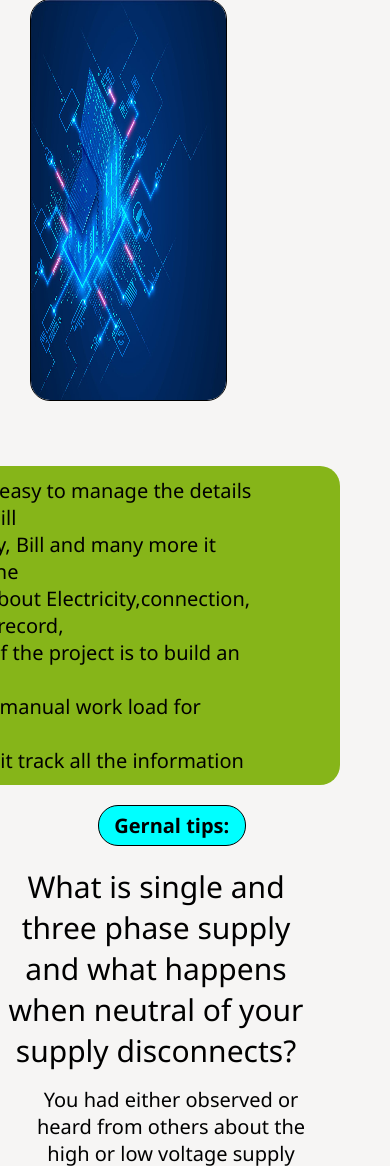
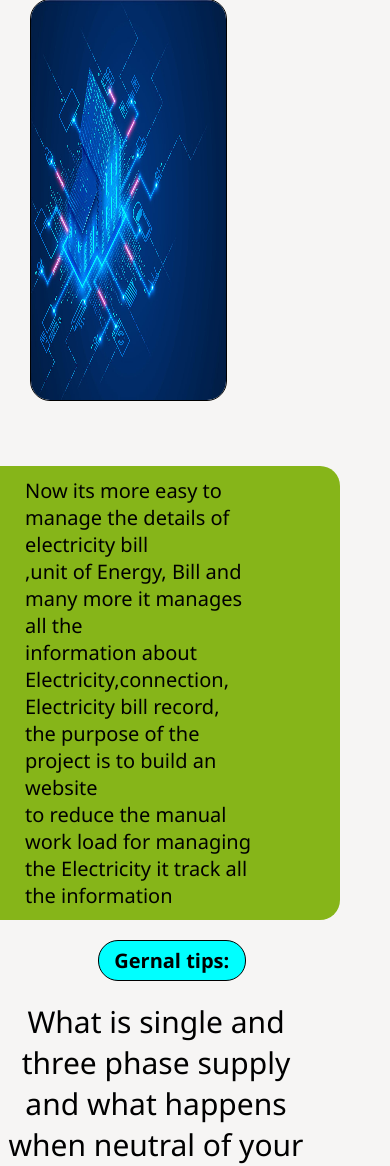
Before and after one commit to 9926830418/Electric-billing-system, a PHP site: page / in a window 390 px wide. Shown: the part 925-2091 px from the top of the page. Run offline with PHP 8.4, Linux system fonts and the light colour scheme; some libraries are stand-ins or nearby versions.

Commit message:
Update style.css

```diff
--- a/style.css
+++ b/style.css
@@ -172,7 +172,7 @@ display: flex;
   width: 100%;
 }
 #intro{
-  width: 100%;
+  width: 70%;
   float:right;
 	text-align: left;
   justify-content: right;
@@ -549,6 +549,6 @@ label #butn, label #cancel{
 	   width:100%;
 	}
 	#intro{
-		width:100%;
+		width:60%;
 	}
 }
```
